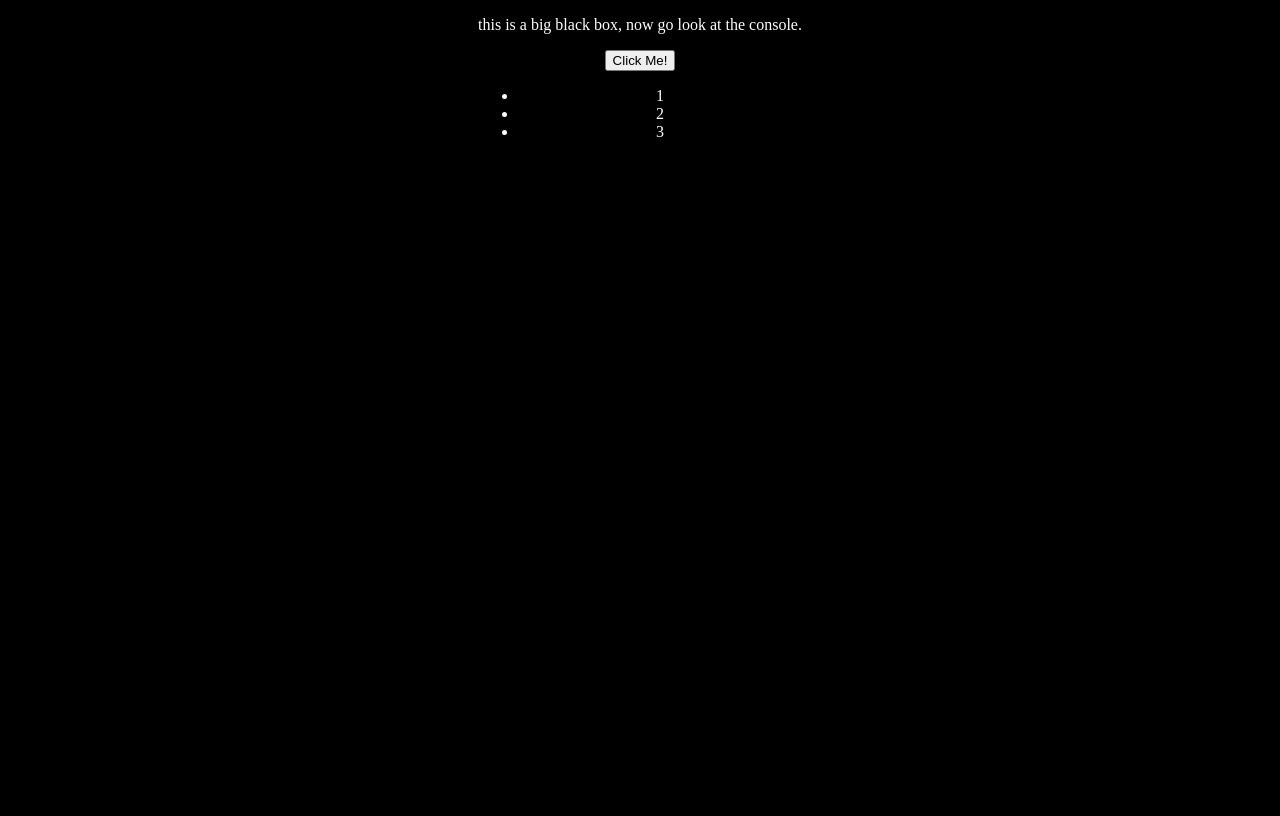
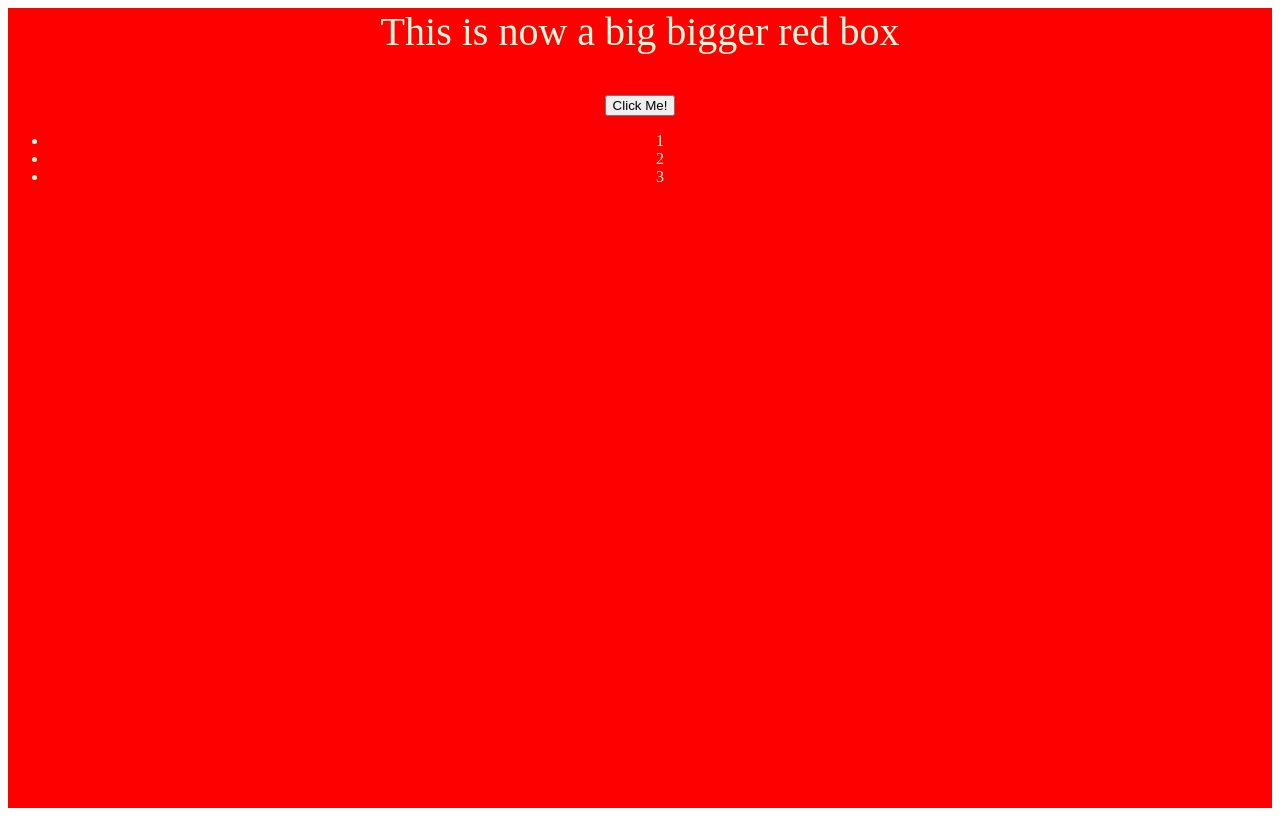
Before and after one commit to staten-island-tech/dom-manipulation-project-GhTmp1A, a plain HTML site: page index.html in a window 1280 px wide. Drawn offline with Linux system fonts and the light colour scheme.

Commit message:
L4 tutorial

```diff
--- a/index.js
+++ b/index.js
@@ -1,7 +1,13 @@
-const DOMSELECTOR = {
+const DOMSelectors = {
   button: document.getElementById("btn"),
   text: document.querySelector("#text"),
-  point: document.querySelectorAll(".point"),
-  pointTwo: document.getElementById(".point2"),
+  box: document.getElementById("big-black-box"),
+  points: document.querySelectorAll(".point"),
 };
-console.log(DOMSELECTOR.pointTwo);
+function backgroundAndText(background, text) {
+  background.style.backgroundColor = "red";
+  text.textContent = "This is now a big bigger red box";
+  text.style.fontSize = "40px";
+}
+
+backgroundAndText(DOMSelectors.box, DOMSelectors.text);
--- a/style.css
+++ b/style.css
@@ -1,8 +1,8 @@
-body, html{
+#big-black-box {
     background-color: black;
-    color: white;
-    display: flex;
-    flex-wrap: wrap;
+
+    font-size: 2vh;
+    color: cornsilk;
+    height: 100vh;
     text-align: center;
-    margin: auto;
-}
+  }
```
